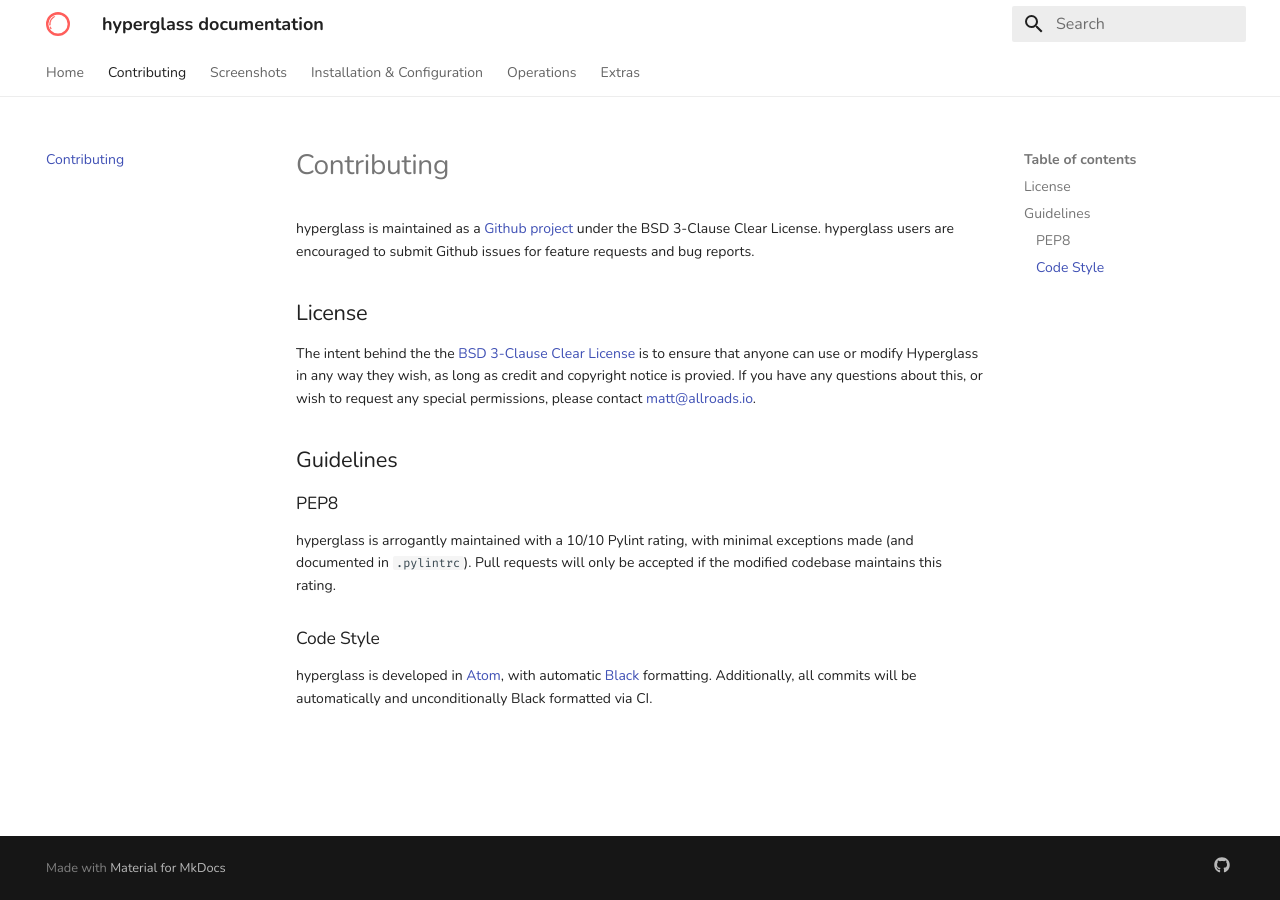
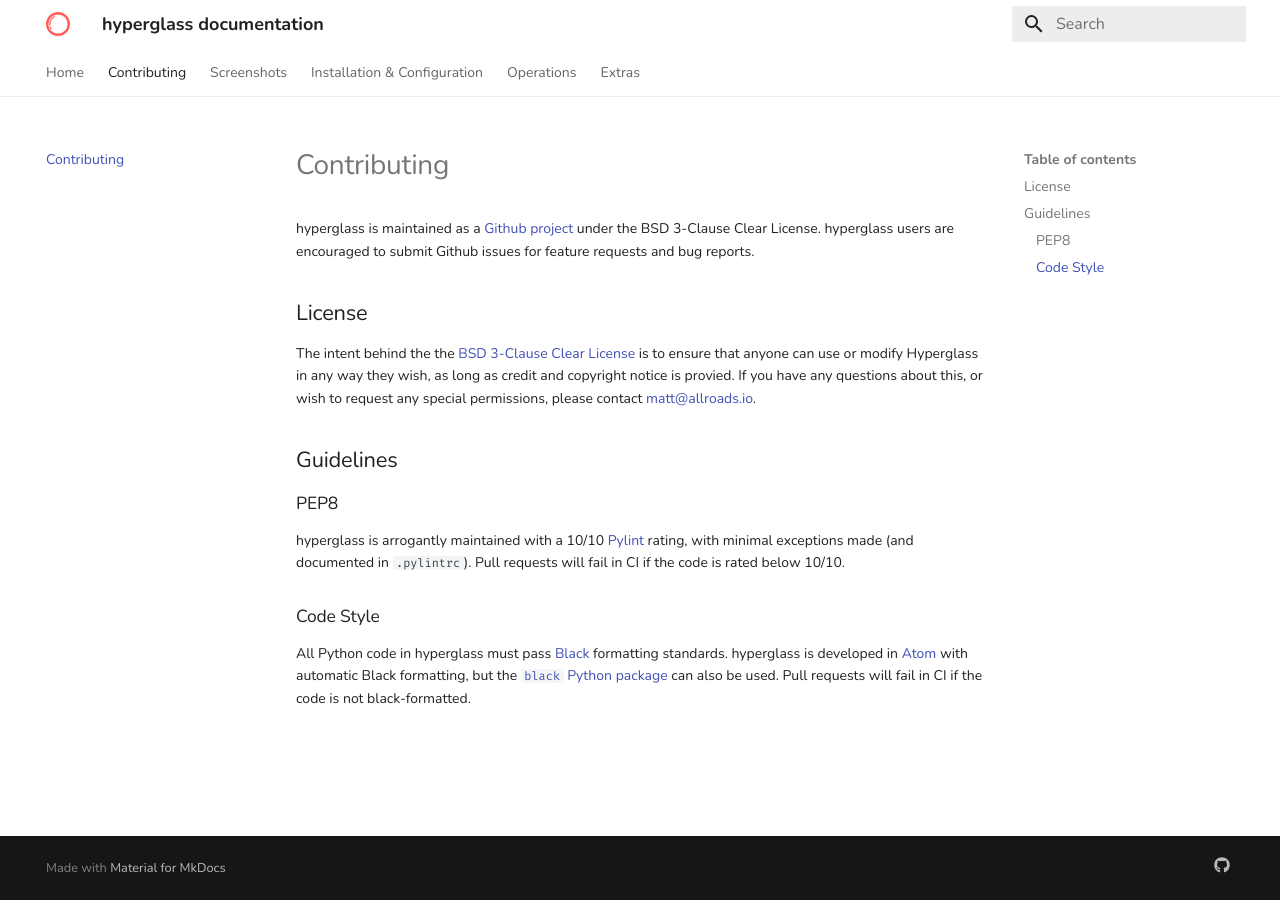
Before and after one commit to thatmattlove/hyperglass-docs, an MkDocs documentation site: the page built from docs/contributing.md, in a window 1280 px wide. Built offline with MkDocs 1.6.1 and Material for MkDocs 9.7.7, drawn with Linux system fonts in a browser that asks for light colours.

Commit message:
Update Pylint & Black standards to match updated CI process

```diff
--- a/docs/contributing.md
+++ b/docs/contributing.md
@@ -8,8 +8,8 @@
 
 ### PEP8
 
-hyperglass is arrogantly maintained with a 10/10 Pylint rating, with minimal exceptions made (and documented in `.pylintrc`). Pull requests will only be accepted if the modified codebase maintains this rating.
+hyperglass is arrogantly maintained with a 10/10 [Pylint](https://www.pylint.org/) rating, with minimal exceptions made (and documented in `.pylintrc`). Pull requests will fail in CI if the code is rated below 10/10.
 
 ### Code Style
 
-hyperglass is developed in [Atom](https://atom.io/), with automatic [Black](https://github.com/python/black) formatting. Additionally, all commits will be automatically and unconditionally Black formatted via CI.
+All Python code in hyperglass must pass [Black](https://github.com/python/black) formatting standards. hyperglass is developed in [Atom](https://atom.io/) with automatic Black formatting, but the [`black` Python package](https://pypi.org/project/black/) can also be used. Pull requests will fail in CI if the code is not black-formatted.
```
